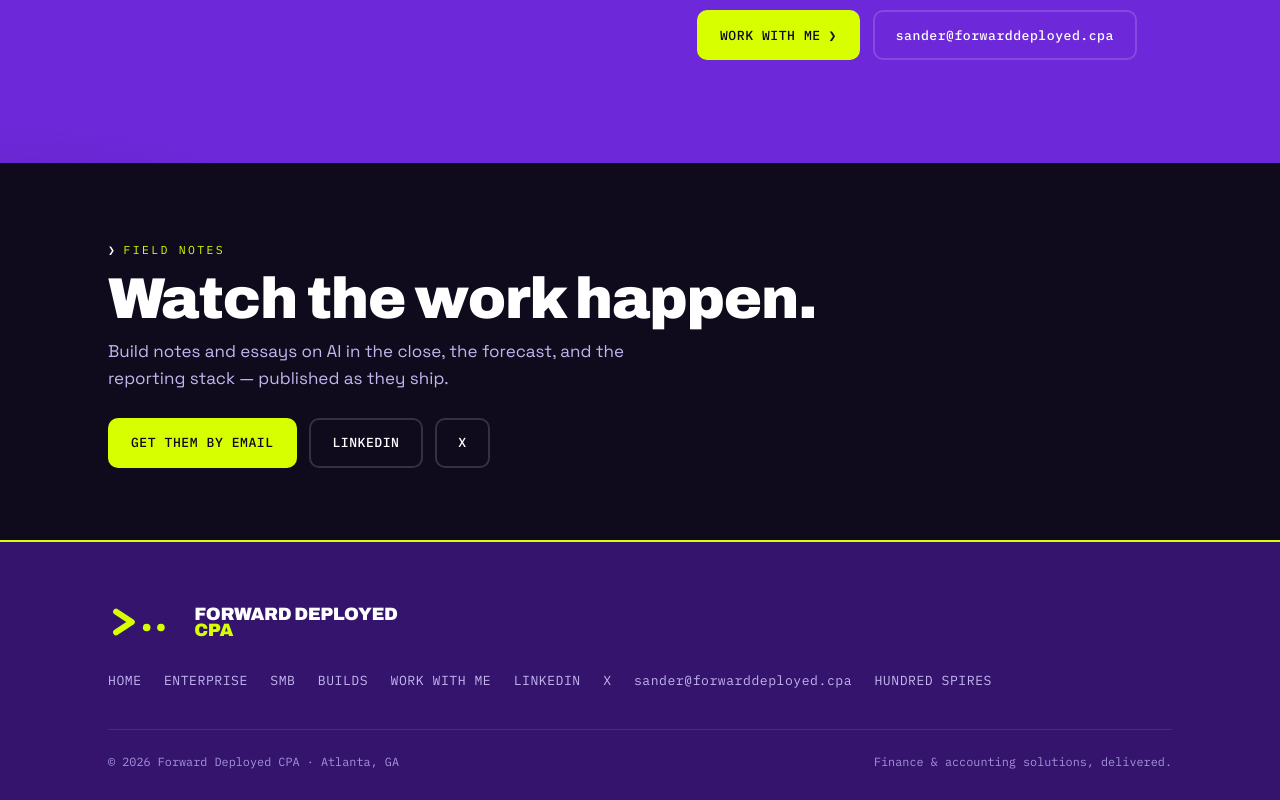
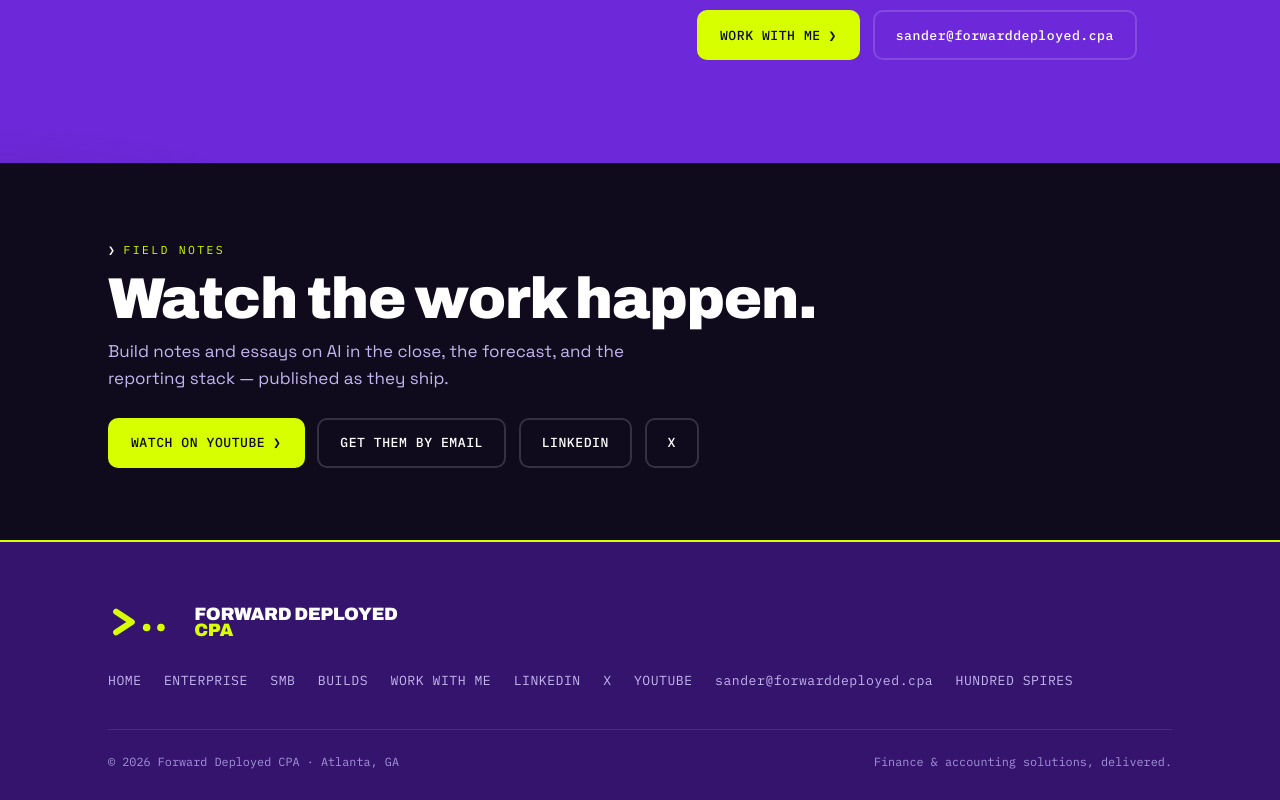
Before and after one commit to sabernathy103/forwarddeployedcpa, a plain HTML site: page index.html in a window 1280 px wide. Shown: the part 3546-4346 px from the top of the page. Drawn offline with Linux system fonts and the light colour scheme.

Commit message:
Add YouTube channel link (footer on all pages + primary CTA in Field Notes)

```diff
--- a/index.html
+++ b/index.html
@@ -204,7 +204,8 @@
       <p class="muted" style="max-width:52ch;margin-top:.7rem">Build notes and essays on AI in the close, the forecast, and the reporting stack — published as they ship.</p>
     </div>
     <div class="hero__cta" style="margin-top:0">
-      <a class="btn btn--lime" href="mailto:sander@forwarddeployed.cpa?subject=Add%20me%20to%20Field%20Notes">Get them by email</a>
+      <a class="btn btn--lime" href="https://www.youtube.com/@forwarddeployedcpa" rel="me">Watch on YouTube <span class="arw" aria-hidden="true">❯</span></a>
+      <a class="btn btn--ghost" href="mailto:sander@forwarddeployed.cpa?subject=Add%20me%20to%20Field%20Notes">Get them by email</a>
       <a class="btn btn--ghost" href="https://www.linkedin.com/company/forward-deployed-cpa" rel="me">LinkedIn</a>
       <a class="btn btn--ghost" href="https://x.com/fwddeployedcpa" rel="me">X</a>
     </div>
@@ -228,6 +229,7 @@
         <a href="work-with-me.html">Work with me</a>
         <a href="https://www.linkedin.com/company/forward-deployed-cpa" rel="me">LinkedIn</a>
         <a href="https://x.com/fwddeployedcpa" rel="me">X</a>
+        <a href="https://www.youtube.com/@forwarddeployedcpa" rel="me">YouTube</a>
         <a href="mailto:sander@forwarddeployed.cpa" style="text-transform:none">sander@forwarddeployed.cpa</a>
         <a href="https://hundred-spires.com">Hundred Spires</a>
       </div>
```
Also changed, not shown: builds/index.html (+1 -0 lines), builds/platform-architecture.html (+1 -0 lines), builds/smb-stack.html (+1 -0 lines), enterprise.html (+1 -0 lines), smb.html (+1 -0 lines), work-with-me.html (+1 -0 lines), assets/img/avatar.svg (deleted), assets/img/favicon.svg (deleted).
